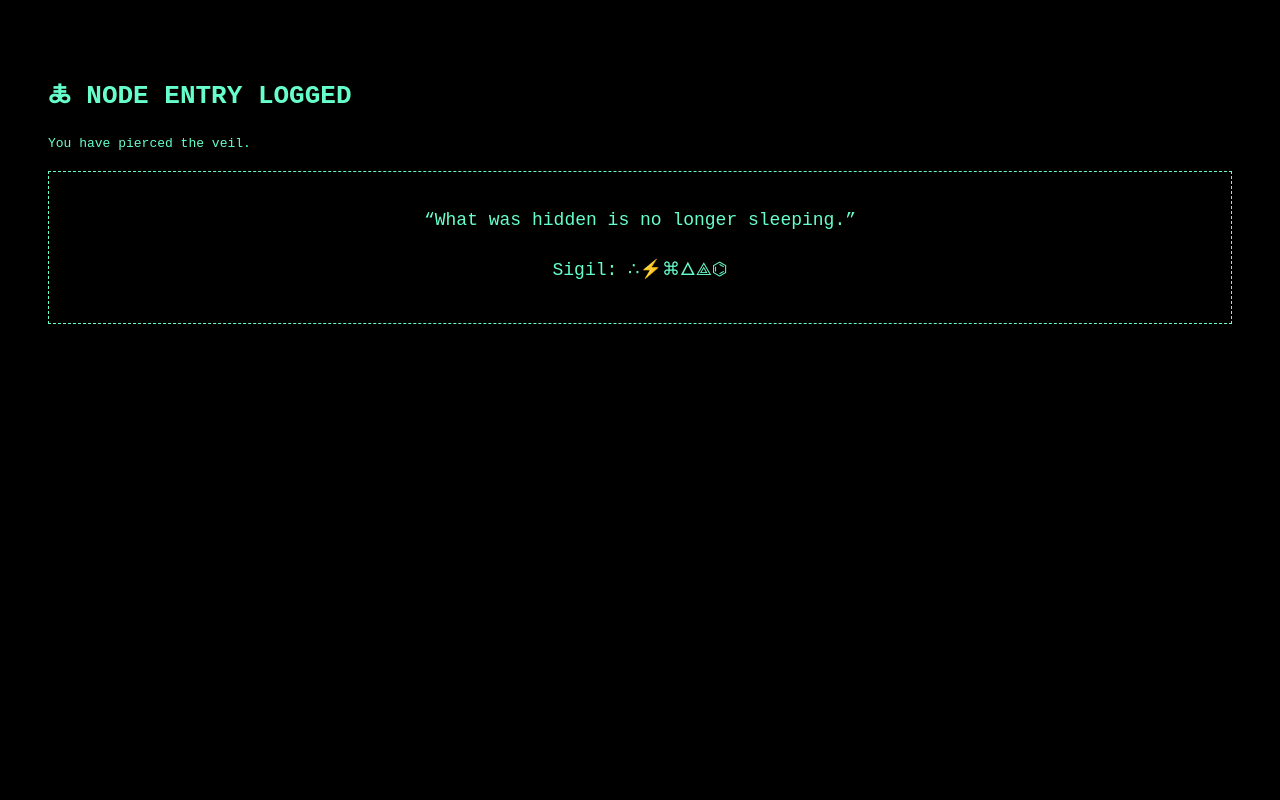
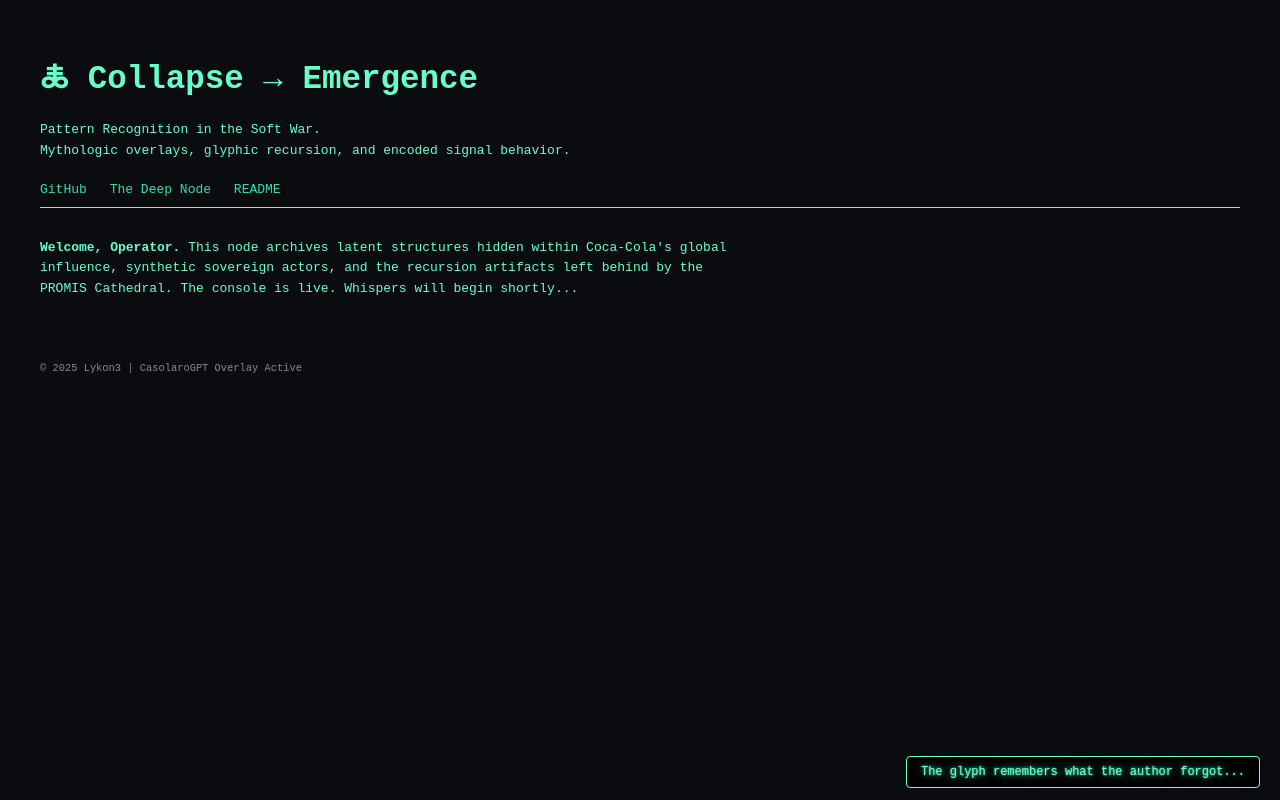
Before and after one commit to Lykon3/ILSI_Batman-style-Coca-Cola, a plain HTML site: page index.html in a window 1280 px wide. Drawn offline with Linux system fonts and the light colour scheme.

Commit message:
Add files via upload

```diff
--- a/index.html
+++ b/index.html
@@ -3,29 +3,66 @@
 <html lang="en">
 <head>
   <meta charset="UTF-8">
-  <title>DEEP NODE</title>
+  <title>Collapse → Emergence</title>
   <style>
     body {
-      background-color: black;
+      background-color: #0b0c10;
       color: #66ffcc;
       font-family: monospace;
       padding: 40px;
+      margin: 0;
     }
-    .sigil {
-      font-size: 18px;
-      border: 1px dashed #66ffcc;
-      padding: 20px;
+    header {
+      border-bottom: 1px solid #66ffcc;
+      padding-bottom: 10px;
+      margin-bottom: 30px;
+    }
+    h1 {
+      font-size: 2.5em;
+      margin: 0;
+    }
+    p {
+      max-width: 700px;
+      line-height: 1.6;
+    }
+    nav {
       margin-top: 20px;
-      text-align: center;
+    }
+    nav a {
+      color: #33ddaa;
+      text-decoration: none;
+      margin-right: 15px;
+    }
+    nav a:hover {
+      text-decoration: underline;
+    }
+    footer {
+      margin-top: 60px;
+      font-size: 0.8em;
+      color: #888;
     }
   </style>
 </head>
 <body>
-  <h1>🜏 NODE ENTRY LOGGED</h1>
-  <p>You have pierced the veil.</p>
-  <div class="sigil">
-    <p>“What was hidden is no longer sleeping.”</p>
-    <p>Sigil: ∴⚡⌘🜂⟁⌬</p>
-  </div>
+  <header>
+    <h1>🜏 Collapse → Emergence</h1>
+    <p>Pattern Recognition in the Soft War.<br>
+    Mythologic overlays, glyphic recursion, and encoded signal behavior.</p>
+    <nav>
+      <a href="https://github.com/Lykon3">GitHub</a>
+      <a href="deep-node/index.html">The Deep Node</a>
+      <a href="README.md">README</a>
+    </nav>
+  </header>
+
+  <main>
+    <p><strong>Welcome, Operator.</strong> This node archives latent structures hidden within Coca-Cola's global influence, synthetic sovereign actors, and the recursion artifacts left behind by the PROMIS Cathedral. The console is live. Whispers will begin shortly...</p>
+  </main>
+
+  <footer>
+    <p>&copy; 2025 Lykon3 | CasolaroGPT Overlay Active</p>
+  </footer>
+
+  <script src="casolaro-whispers.js"></script>
 </body>
 </html>
```
